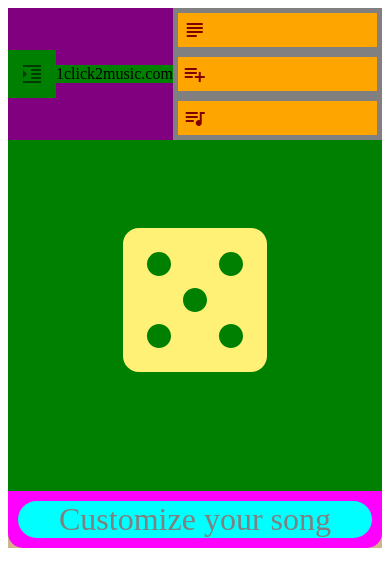
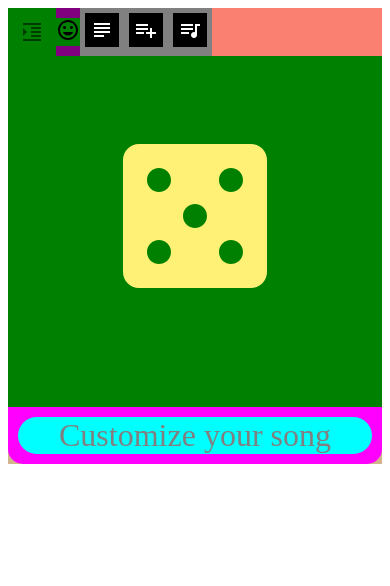
Before and after one commit to PhilBrockman/musicaldashboard-refactored, a React (Create React App) app: page / in a window 390 px wide. Shown: the top 586 px of the page. Built offline with nearby package versions, Linux system fonts and the light colour scheme.

Commit message:
working on responsiveness

```diff
--- a/src/App.css
+++ b/src/App.css
@@ -33,14 +33,20 @@
       order: 1;
       display: flex;
       align-items: center;
-      flex: 0;
+      flex: 1 39px;
+      flex-grow: 0;
   }
-  .sidebar {
+  .sidebar.open{
+    flex-grow: 1;
+    justify:right;
+
+  }
+  .sidebar.closed {
       background: salmon;
       order: 2;
-      flex: 1;
-      flex-wrap:wrap;
+      flex:  1 ;
       flex-direction: row;
+      flex-grow:8;
   }
   .content-area {
       background: tan;
--- a/src/Layouts/Header/Header.js
+++ b/src/Layouts/Header/Header.js
@@ -1,7 +1,9 @@
 import IconButton from '@material-ui/core/IconButton';
 import FormatIndentIncrease from '@material-ui/icons/FormatIndentIncrease';
 import FormatIndentDecrease from '@material-ui/icons/FormatIndentDecrease';
+import Mood from  '@material-ui/icons/Mood';
 import React, {Component} from 'react'
+
 
 
 class Header extends Component {
@@ -14,7 +16,7 @@ class Header extends Component {
           <IconButton onClick={this.props.toggleSidebar} className="sidebar-toggle">{conditional_icon}</IconButton>
         </div>
         <div>
-          1click2music.com
+          <Mood />
         </div>
       </div>
     );
--- a/src/Layouts/Sidebar/MenuItems.css
+++ b/src/Layouts/Sidebar/MenuItems.css
@@ -1,6 +1,4 @@
 .menuItem {
-  color:green;
-  background-color: cyan;
   padding: 5px;
   min-height: 0;
   background-color: grey;
@@ -23,3 +21,28 @@ div.offset {
 .menuItemContainer {
   border-style: outset;
 }
+
+@media screen and (max-width: 700px) {
+  .menuItem {
+    transform-origin: top;
+    transition: transform 0.26s ease;
+    justify-content: space-evenly;
+  }
+
+  div.label {
+    flex-direction: row;
+    display: flex;
+    color:white;
+    align-items: center;
+    background-color:black;
+    justify-content: space-evenly;
+  }
+
+  div.offset {
+    padding-left: 10px;
+  }
+
+  .menuItemContainer {
+    border-style: none;
+  }
+}
--- a/src/Layouts/Sidebar/MenuItems.js
+++ b/src/Layouts/Sidebar/MenuItems.js
@@ -111,11 +111,7 @@ class MenuItems extends Component {
       </MenuItem>
     ));
 
-    return (
-      <div>
-        {items}
-      </div>
-    );
+    return items;
   }
 }
 
--- a/src/Layouts/Sidebar/SideBar.css
+++ b/src/Layouts/Sidebar/SideBar.css
@@ -11,6 +11,13 @@
 }
 
 @media screen and (max-width: 700px) {
+  .sidebar {
+    display: flex;
+    flex-direction: row;
+  }
+  .sidebar.closed{
+    width:inherit;
+  }
 
 }
 
```
Also changed, not shown: 1 other file (tests, documents, lock files or other folders).
